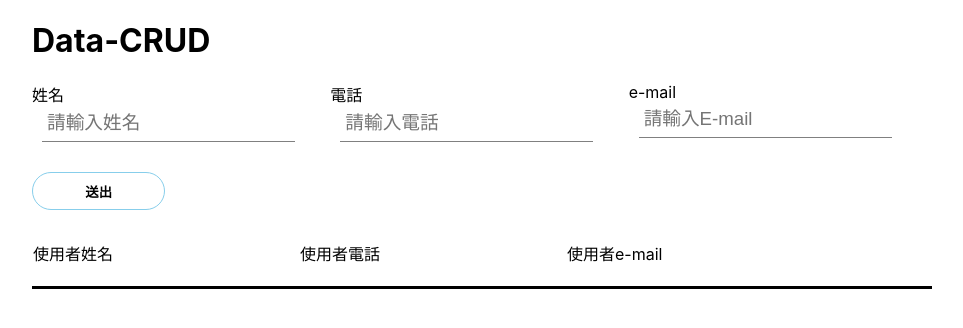
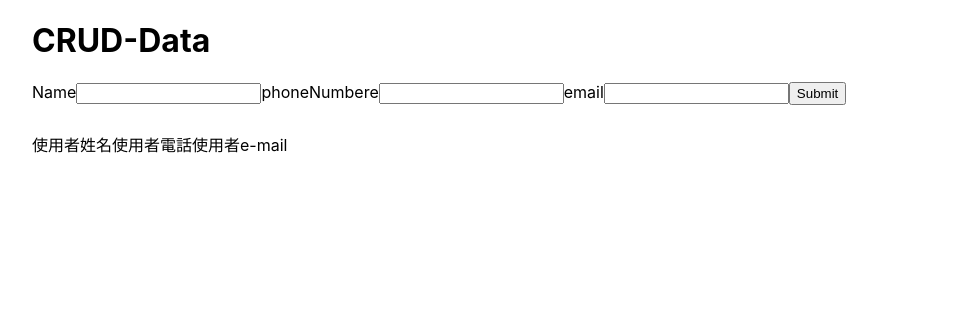
Before and after one commit to TaideLiweb/Data-CRUD, a React (Create React App) app: page / in a window 1280 px wide. Shown: the top 328 px of the page, without its empty margins (158-1121 px from the left). Built offline with nearby package versions, Linux system fonts and the light colour scheme.

Commit message:
formik version

```diff
--- a/package.json
+++ b/package.json
@@ -7,9 +7,11 @@
     "@testing-library/jest-dom": "^4.2.4",
     "@testing-library/react": "^9.5.0",
     "@testing-library/user-event": "^7.2.1",
+    "formik": "^2.1.4",
     "react": "^16.13.1",
     "react-dom": "^16.13.1",
-    "react-scripts": "3.4.1"
+    "react-scripts": "3.4.1",
+    "yup": "^0.29.1"
   },
   "scripts": {
     "start": "react-scripts start",
--- a/src/App.css
+++ b/src/App.css
@@ -1,4 +1,20 @@
-.inputFlex > div > input {
+.flex {
+  display: flex;
+}
+button {
+  height: 23px;
+}
+p {
+  margin: 0;
+}
+.center {
+  max-width: 900px;
+  margin: 0 auto;
+}
+.height50 {
+  height: 50px;
+}
+/* .inputFlex > div > input {
   height: 25px;
   padding: 5px;
   font-size: 14pt;
@@ -16,10 +32,7 @@
 .inputFlex > div:first-child {
   margin-left: 0px;
 }
-.center {
-  max-width: 900px;
-  margin: 0 auto;
-}
+
 .dataTableTitle {
   padding: 30px 0 20px 0;
   border-bottom: 3px solid #000;
@@ -29,9 +42,9 @@
 }
 .dataTableTitle tr td {
   width: 265px;
-}
+} */
 /* .dataTableTitle tr td{flex-grow: 1;} */
-.dataFlex {
+/* .dataFlex {
   display: flex;
 }
 .submitBtn {
@@ -86,4 +99,4 @@
 .dataFlex > div > input:disabled {
   background-color: #fff;
   border-bottom: 1px solid #fff;
-}
+} */
--- a/src/App.js
+++ b/src/App.js
@@ -1,32 +1,64 @@
 import './App.css'
-import React, { useState, useEffect } from 'react'
+import React, { useState } from 'react'
+import { Formik, Field, Form, ErrorMessage } from 'formik'
+import * as Yup from 'yup'
 import DataTable from './component/dataTable'
+import Title from './component/title'
 
 function App() {
-  let [inputDatas, setinputDatas] = useState({
-    name: '',
-    phoneNumber: '',
-    email: '',
-  })
-  let [disabledTurn, SetDisabledTurn] = useState(true)
-  let [data, setData] = useState([])
+  const [data, setData] = useState([])
+  const [disabledOn, setDisabledOn] = useState(true)
 
+  const SignupForm = () => {
+    return (
+      <Formik
+        initialValues={{ Name: '', phoneNumber: '', email: '' }}
+        validationSchema={Yup.object({
+          Name: Yup.string().max(15, 'Must be 15 characters or less').required('Required'),
+          phoneNumber: Yup.number().typeError('Only number').required('Required'),
+          email: Yup.string().email('Invalid email address').required('Required'),
+        })}
+        onSubmit={(values) => {
+          data.push(values)
+          setData([...data])
+        }}
+      >
+        <Form className="flex height50">
+          <div>
+            <label htmlFor="Name">Name</label>
+            <Field name="Name" type="text" />
+            <p style={{ color: 'red' }}>
+              <ErrorMessage name="Name" />
+            </p>
+          </div>
+          <div>
+            <label htmlFor="phoneNumber">phoneNumbere</label>
+            <Field name="phoneNumber" type="text" />
+            <p style={{ color: 'red' }}>
+              <ErrorMessage name="phoneNumber" />
+            </p>
+          </div>
+          <div>
+            <label htmlFor="email">email</label>
+            <Field name="email" type="email" />
+            <p style={{ color: 'red' }}>
+              <ErrorMessage name="email" />
+            </p>
+          </div>
+          <button type="submit">Submit</button>
+        </Form>
+      </Formik>
+    )
+  }
   function modify(dataIndex) {
-    let index = dataIndex.target.getAttribute('data-index')
-    SetDisabledTurn(!disabledTurn)
+    setDisabledOn(!disabledOn)
   }
-  const updateData = (e) => {
-    data.push(inputDatas)
-    setData([...data])
-  }
-
   function deletData(dataIndex) {
     let preDelet = [...data]
     let index = dataIndex.target.getAttribute('data-index')
     preDelet.splice(index, 1)
     setData([...preDelet])
   }
-
   function changeDataName(dataIndex) {
     let preChange = [...data]
     let index = dataIndex.target.getAttribute('data-index')
@@ -45,53 +77,10 @@ function App() {
     preChange.splice(index, 1, { ...preChange[index], email: dataIndex.target.value })
     setData([...preChange])
   }
-
   return (
     <div className="center">
-      <div>
-        <h1>Data-CRUD</h1>
-        <form action="" target="nm_iframe">
-          <div className="inputFlex">
-            <div>
-              <span>姓名</span>
-              <input
-                id="name"
-                type="text"
-                placeholder="請輸入姓名"
-                onChange={(e) => {
-                  setinputDatas({ ...inputDatas, name: e.target.value })
-                }}
-              ></input>
-            </div>
-            <div>
-              <span>電話</span>
-              <input
-                id="phoneNumber"
-                type="text"
-                placeholder="請輸入電話"
-                onChange={(e) => {
-                  setinputDatas({ ...inputDatas, phoneNumber: e.target.value })
-                }}
-              ></input>
-            </div>
-            <div>
-              <span>e-mail</span>
-              <input
-                id="email"
-                type="email"
-                placeholder="請輸入E-mail"
-                onChange={(e) => {
-                  setinputDatas({ ...inputDatas, email: e.target.value })
-                }}
-              ></input>
-            </div>
-          </div>
-          <div>
-            <input className="submitBtn" type="submit" value="送出" onClick={updateData}></input>
-          </div>
-        </form>
-        <iframe id="id_iframe" name="nm_iframe" style={{ display: 'none' }}></iframe>
-      </div>
+      <Title />
+      <SignupForm />
       <DataTable
         data={data}
         modify={modify}
@@ -99,7 +88,7 @@ function App() {
         changeDataName={changeDataName}
         changeDataPhoneNumber={changeDataPhoneNumber}
         changeDataEmail={changeDataEmail}
-        disabledTurn={disabledTurn}
+        disabledOn={disabledOn}
       />
     </div>
   )
--- a/src/component/dataTable.js
+++ b/src/component/dataTable.js
@@ -10,7 +10,7 @@ function DataTable(props) {
     changeDataName,
     changeDataPhoneNumber,
     changeDataEmail,
-    disabledTurn,
+    disabledOn,
   } = props
   return (
     <div>
@@ -22,7 +22,7 @@ function DataTable(props) {
         changeDataName={changeDataName}
         changeDataPhoneNumber={changeDataPhoneNumber}
         changeDataEmail={changeDataEmail}
-        disabledTurn={disabledTurn}
+        disabledOn={disabledOn}
       />
     </div>
   )
--- a/src/component/dataTitle.js
+++ b/src/component/dataTitle.js
@@ -1,12 +1,12 @@
 import React from 'react'
 function DataTitle(props) {
   return (
-    <div className="dataTableTitle">
-      <tr>
-        <td>使用者姓名</td>
-        <td>使用者電話</td>
-        <td>使用者e-mail</td>
-      </tr>
+    <div>
+      <div className="flex">
+        <div>使用者姓名</div>
+        <div>使用者電話</div>
+        <div>使用者e-mail</div>
+      </div>
     </div>
   )
 }
--- a/src/component/dataValue.js
+++ b/src/component/dataValue.js
@@ -8,19 +8,18 @@ function DataValue(props) {
     changeDataName,
     changeDataPhoneNumber,
     changeDataEmail,
-    disabledTurn,
+    disabledOn,
   } = props
-
   return (
     <div>
       {data.map((Val, index) => (
-        <div className="dataFlex" key={index}>
+        <div className="flex" key={index}>
           <div>
             <input
               data-index={index}
-              value={Val.name}
+              value={Val.Name}
               onChange={changeDataName}
-              disabled={disabledTurn}
+              disabled={disabledOn}
             ></input>
           </div>
           <div>
@@ -28,7 +27,7 @@ function DataValue(props) {
               data-index={index}
               value={Val.phoneNumber}
               onChange={changeDataPhoneNumber}
-              disabled={disabledTurn}
+              disabled={disabledOn}
             ></input>
           </div>
           <div>
@@ -36,11 +35,11 @@ function DataValue(props) {
               data-index={index}
               value={Val.email}
               onChange={changeDataEmail}
-              disabled={disabledTurn}
+              disabled={disabledOn}
             ></input>
           </div>
           <div data-index={index} onClick={modify}>
-            {disabledTurn ? '修改' : '完成'}
+            {disabledOn ? '修改' : '完成'}
           </div>
           <div data-index={index} onClick={deletData}>
             刪除
--- /dev/null
+++ b/src/component/title.js
@@ -0,0 +1,10 @@
+import React from 'react'
+
+function Title(props) {
+  return (
+    <div>
+      <h1>CRUD-Data</h1>
+    </div>
+  )
+}
+export default Title
```
Also changed, not shown: src/component/valueForm.js (added, +50 -0 lines), 1 other file (tests, documents, lock files or other folders).
